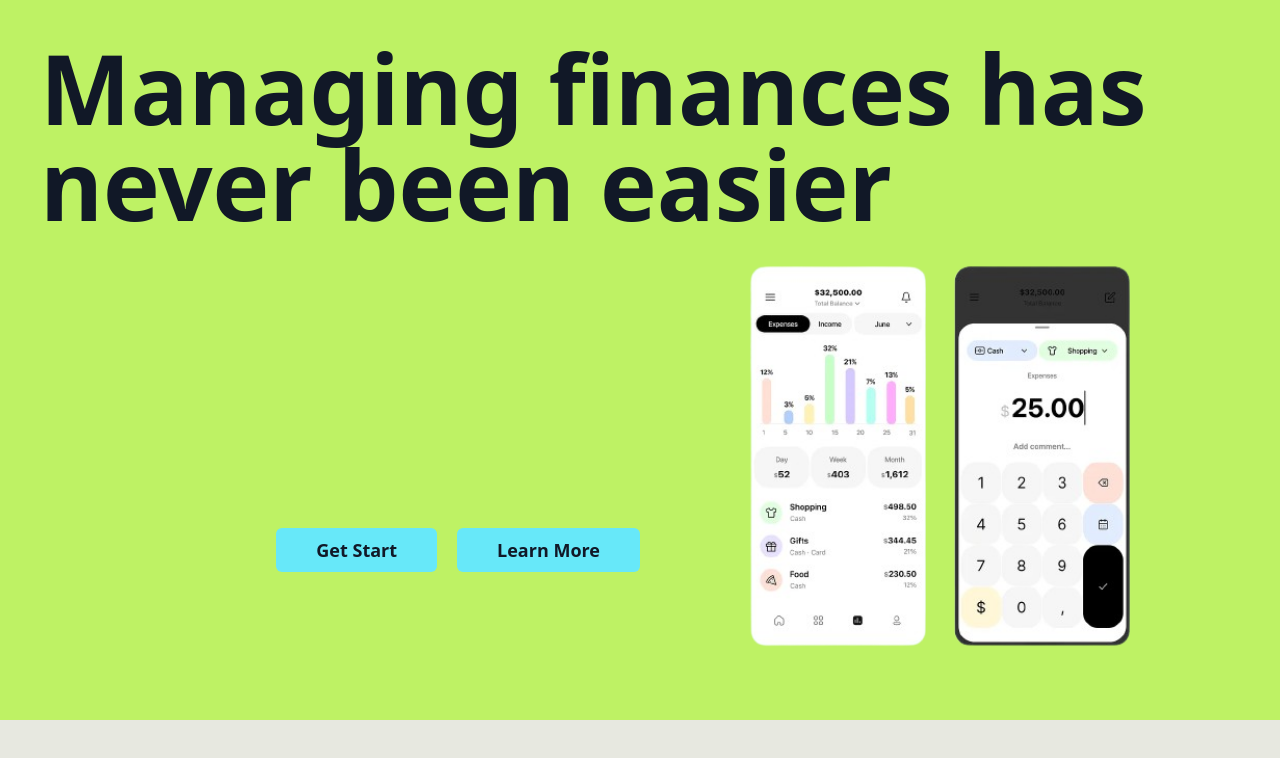
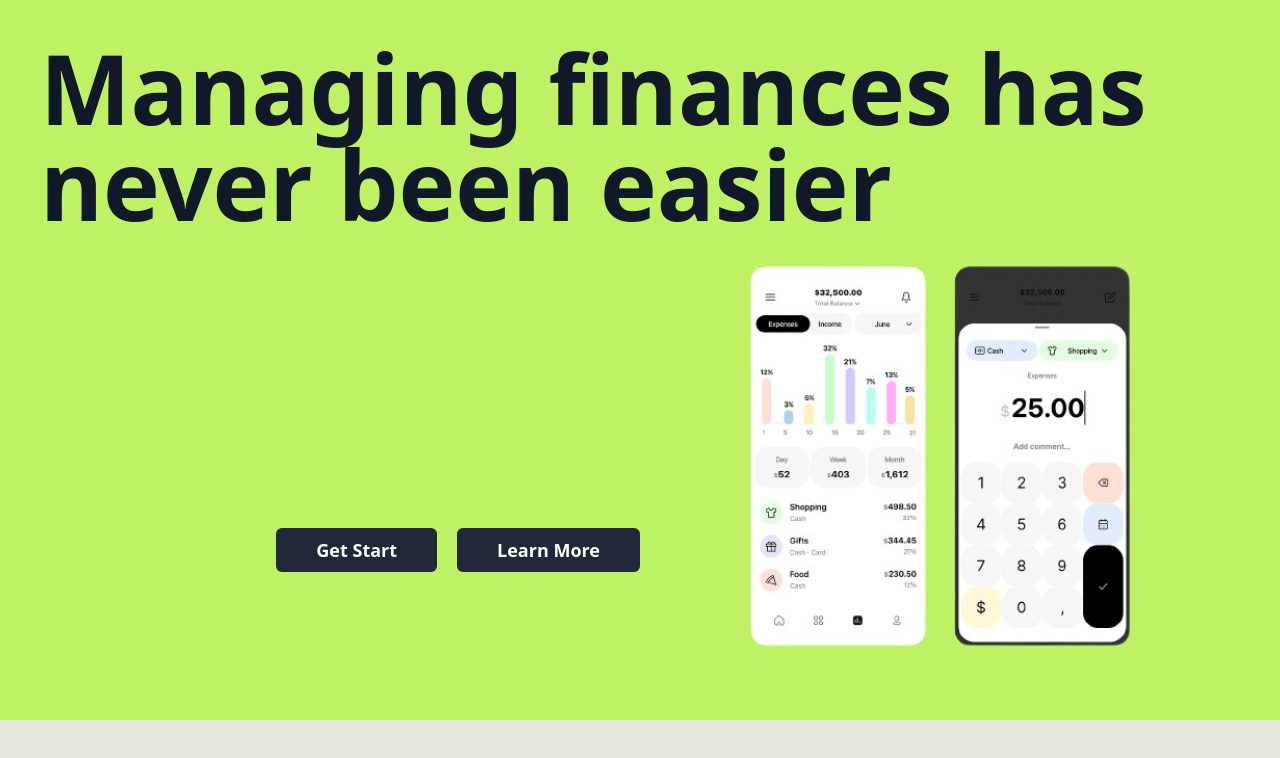
Before and after one commit to foisal404/Cashflow-client, a Next.js app: page / in a window 1280 px wide. Shown: the top 758 px of the page. Built offline with nearby package versions, Linux system fonts and the light colour scheme.

Commit message:
button color change

```diff
--- a/src/components/Button.tsx
+++ b/src/components/Button.tsx
@@ -10,7 +10,7 @@ function Button({ children, onClick = () => {}, className = "" }: ButtonProps) {
   return (
     <div
       onClick={onClick}
-      className={`${className} bg-cyan-300 text-gray-900 font-semibold px-7 md:px-10 p-2 rounded-md text-sm lg:text-lg hover:bg-cyan-200 transition-colors cursor-pointer`}
+      className={`${className} bg-gray-800 text-white font-semibold px-7 md:px-10 p-2 rounded-md text-sm lg:text-lg hover:bg-gray-900 transition-colors cursor-pointer`}
     >
       {children}
     </div>
```
